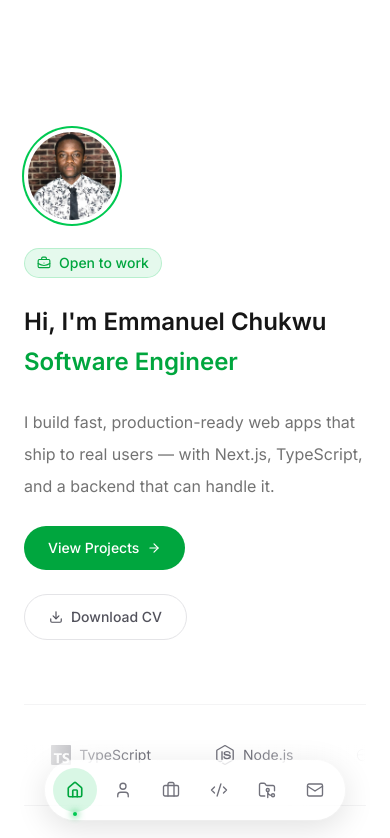
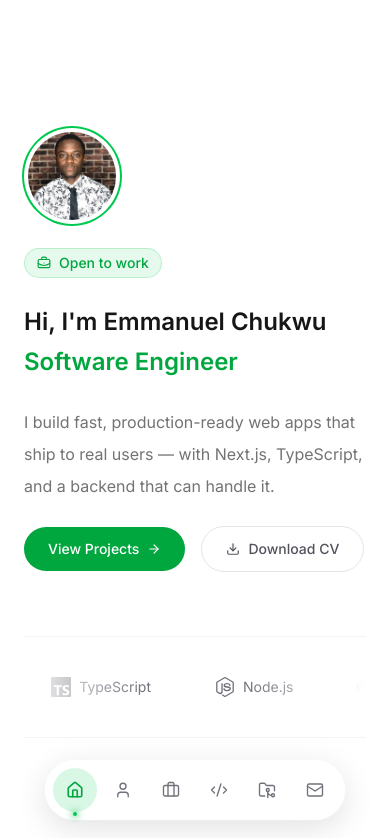
Before and after one commit to emdevbuilds/portfolio, a Next.js app: page / in a window 390 px wide. Shown: the top 838 px of the page. Built offline with nearby package versions, Linux system fonts and the light colour scheme.

Commit message:
added more gap to the ProjectCard

```diff
--- a/src/app/page.tsx
+++ b/src/app/page.tsx
@@ -366,7 +366,7 @@ export default function Home() {
         </div>
 
         {/* Projects Grid */}
-        <div className="grid grid-cols-1 md:grid-cols-2 gap-6">
+        <div className="grid grid-cols-1 md:grid-cols-2 gap-8">
           {projects.slice(0, 4).map((project) => (
             <ProjectCard key={project.slug} project={project} />
           ))}
@@ -376,7 +376,9 @@ export default function Home() {
         <div className="mt-12 flex justify-center">
           <Link
             href="/projects"
-            className="inline-flex items-center gap-2 px-6 py-3 rounded-full bg-zinc-900 dark:bg-white text-white dark:text-zinc-900 text-sm font-medium hover:scale-105 transition-transform"
+            className="inline-flex items-center gap-2 px-6 py-3 rounded-full
+             bg-green-600 hover:bg-green-700 text-white
+             text-sm font-medium transition-all hover:scale-105"
           >
             View all projects <ArrowRight size={14} />
           </Link>
--- a/src/app/projects/page.tsx
+++ b/src/app/projects/page.tsx
@@ -22,7 +22,7 @@ export default function AllProjectsPage() {
         </p>
       </div>
 
-      <div className="grid grid-cols-1 md:grid-cols-2 gap-6">
+      <div className="grid grid-cols-1 md:grid-cols-2 gap-8">
         {projects.map((project) => (
           <ProjectCard key={project.slug} project={project} />
         ))}
--- a/src/components/CtaButton.tsx
+++ b/src/components/CtaButton.tsx
@@ -3,14 +3,21 @@
 import Link from "next/link";
 import { motion } from "framer-motion";
 import { ArrowRight, Download } from "lucide-react";
+import { cn } from "@/lib/utils";
 
 export default function CtaButtons() {
   return (
-    <div className="flex flex-wrap items-center gap-6">
+    <div className="flex flex-wrap items-center gap-4">
+      {/* Primary Action */}
       <motion.div whileTap={{ scale: 0.97 }}>
         <Link
           href="#projects"
-          className="group flex items-center gap-2 rounded-full bg-green-600 px-6 py-3 text-sm font-medium text-white transition-colors duration-200 hover:bg-green-700"
+          className={cn(
+            "group flex items-center gap-2 rounded-full px-6 py-3 text-sm font-medium",
+            "bg-green-600 text-white transition-all duration-200",
+            "hover:bg-green-700 active:bg-green-800",
+            "focus-visible:outline-none focus-visible:ring-2 focus-visible:ring-green-500 focus-visible:ring-offset-2 dark:focus-visible:ring-offset-zinc-950",
+          )}
         >
           View Projects
           <ArrowRight
@@ -20,11 +27,19 @@ export default function CtaButtons() {
         </Link>
       </motion.div>
 
+      {/* Secondary Action */}
       <motion.div whileTap={{ scale: 0.97 }}>
         <a
           href="/cv.pdf"
           download="Emmanuel_Chukwu_CV.pdf"
-          className="group flex items-center gap-2 rounded-full border border-zinc-200 dark:border-zinc-700 px-6 py-3 text-sm font-medium text-zinc-600 dark:text-zinc-300 transition-colors duration-200 hover:border-zinc-400 dark:hover:border-zinc-500 hover:text-zinc-900 dark:hover:text-white"
+          className={cn(
+            "group flex items-center gap-2 rounded-full px-6 py-3 text-sm font-medium transition-all duration-200",
+            "border border-zinc-200 text-zinc-600 bg-white/50",
+            "dark:border-zinc-700 dark:text-zinc-300 dark:bg-zinc-900/50",
+            "hover:border-zinc-400 hover:text-zinc-900",
+            "dark:hover:border-zinc-500 dark:hover:text-white",
+            "focus-visible:outline-none focus-visible:ring-2 focus-visible:ring-zinc-400 focus-visible:ring-offset-2 dark:focus-visible:ring-offset-zinc-950",
+          )}
         >
           <Download
             size={14}
```
